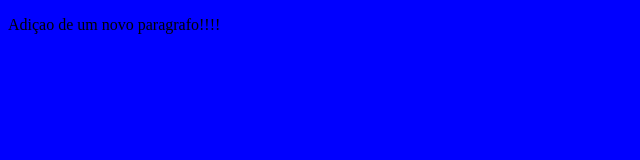
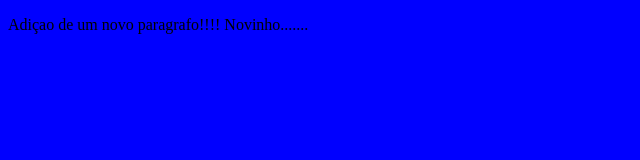
Before and after one commit to brunoalvesrocha/meu-site, a plain HTML site: page index.html in a window 1280 px wide. Shown: the full height of the page, 0-640 px from the left. Drawn offline with Linux system fonts and the light colour scheme.

Commit message:
alterado o paragrafo

```diff
--- a/index.html
+++ b/index.html
@@ -5,6 +5,6 @@
 	<link rel="stylesheet" type="text/css" href="estilo.css">
 </head>
 <body>
-	<p>Adiçao de um novo paragrafo!!!!</p>
+	<p>Adiçao de um novo paragrafo!!!! Novinho.......</p>
 </body>
 </html>
```
